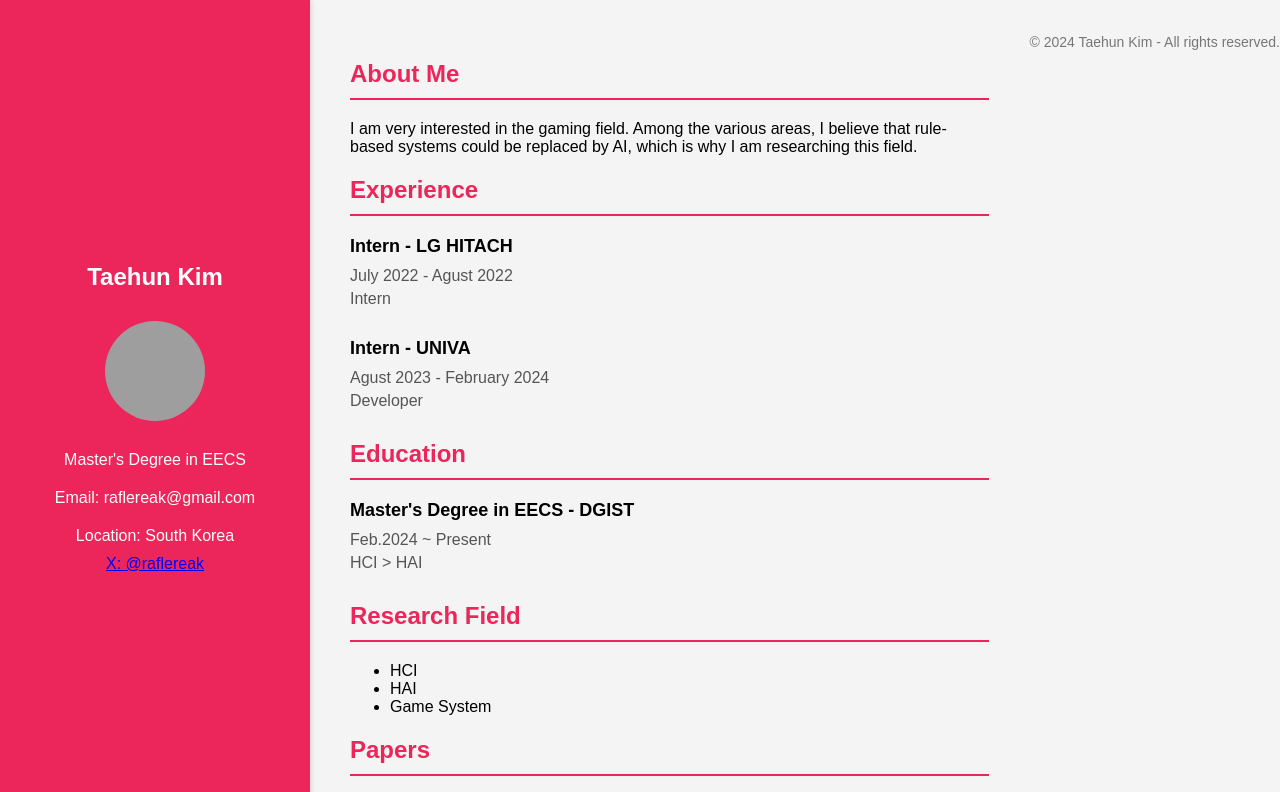
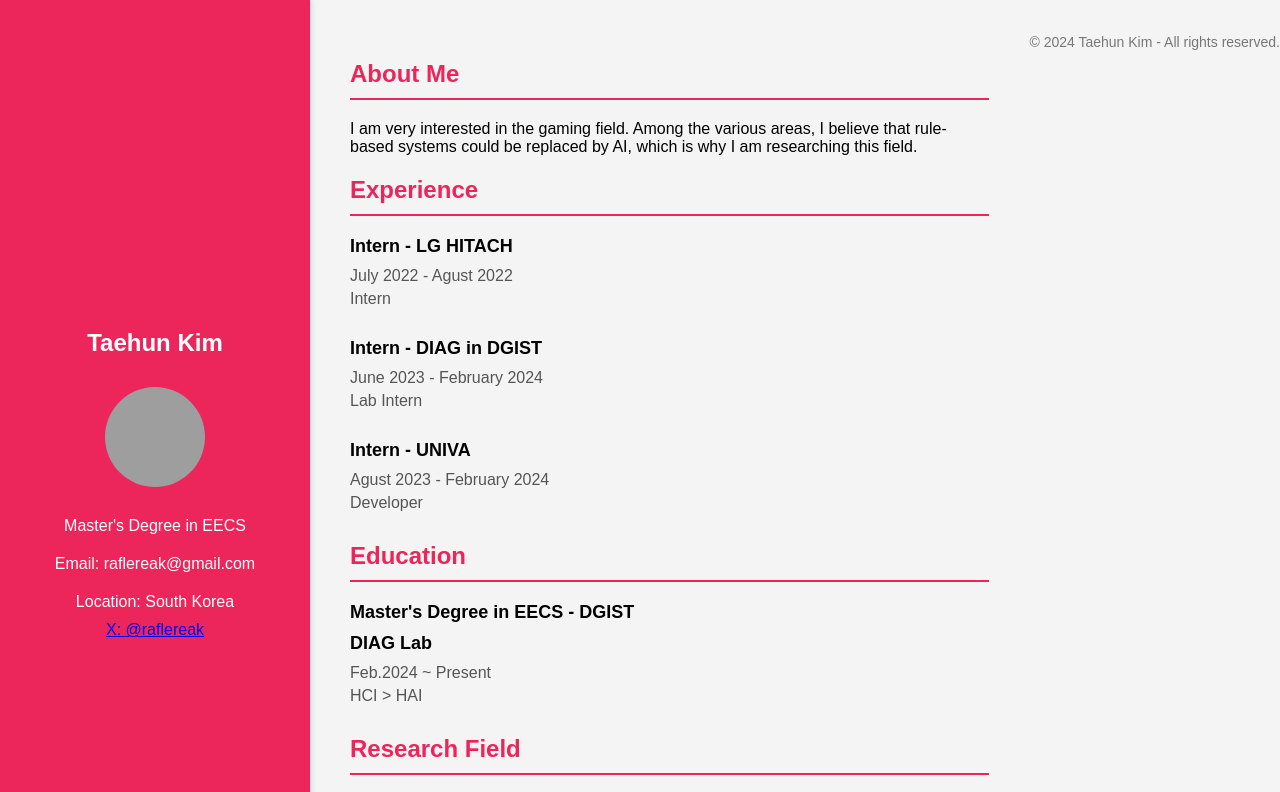
Before and after one commit to raflereak/raflereak.github.io, a plain HTML site: page index.html in a window 1280 px wide. Shown: the top 792 px of the page. Drawn offline with Linux system fonts and the light colour scheme; grey boxes are pictures that could not be loaded.

Commit message:
Update index.html
two

```diff
--- a/index.html
+++ b/index.html
@@ -108,6 +108,11 @@
         <p>Intern</p>
     </div>
     <div class="info">
+        <h3>Intern - DIAG in DGIST</h3>
+        <p>June 2023 - February 2024</p>
+        <p>Lab Intern</p>
+    </div>
+    <div class="info">
         <h3>Intern - UNIVA</h3>
         <p>Agust 2023 - February 2024</p>
         <p>Developer</p>
@@ -116,6 +121,7 @@
     <h2>Education</h2>
     <div class="info">
         <h3>Master's Degree in EECS - DGIST</h3>
+        <h3>DIAG Lab</h3>
         <p>Feb.2024 ~ Present</p>
         <p>HCI > HAI</p>
         <!-- <p>Government Project</p>
```
